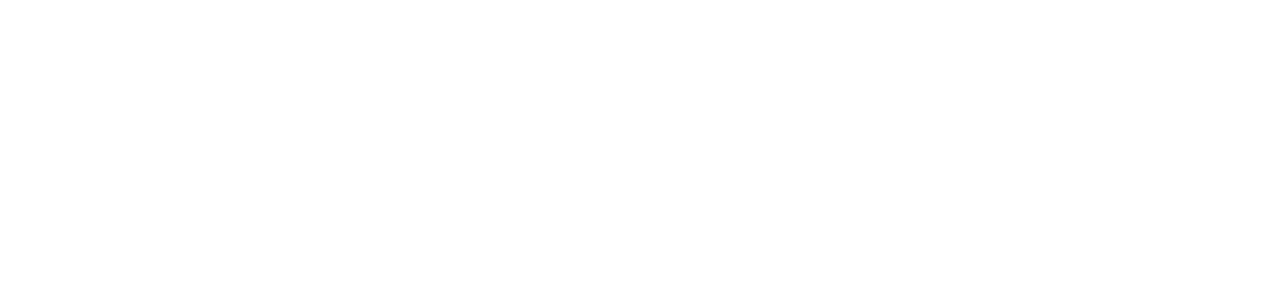
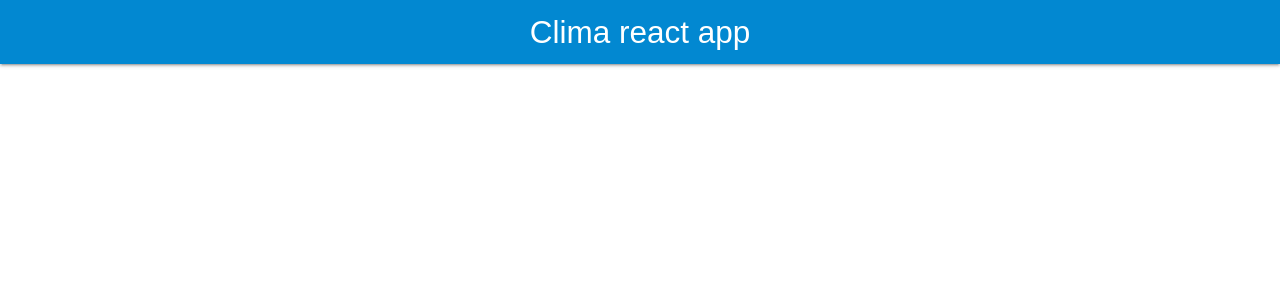
Before and after one commit to RicardoJ/React-Weather, a React (Create React App) app: page / in a window 1280 px wide. Shown: the top 300 px of the page. Built offline with nearby package versions, Linux system fonts and the light colour scheme.

Commit message:
creating header

```diff
--- a/src/App.js
+++ b/src/App.js
@@ -1,10 +1,12 @@
 import React from 'react';
-
+import Header from './components/Header';
 
 function App() {
   return (
-    <div>
-
+    <div >
+      <Header
+        titleHeader='Clima react app'
+      />
     </div>
   );
 }
--- /dev/null
+++ b/src/components/Header.js
@@ -0,0 +1,14 @@
+import React from 'react';
+
+function Header({titleHeader}) {
+    return (
+        <nav>
+            <div className="nav-wrapper light-blue darken-2">
+                <a href=" #!" className="brand-logo">{titleHeader}</a>
+            </div>
+        </nav>
+    )
+
+}
+
+export default Header;
```
